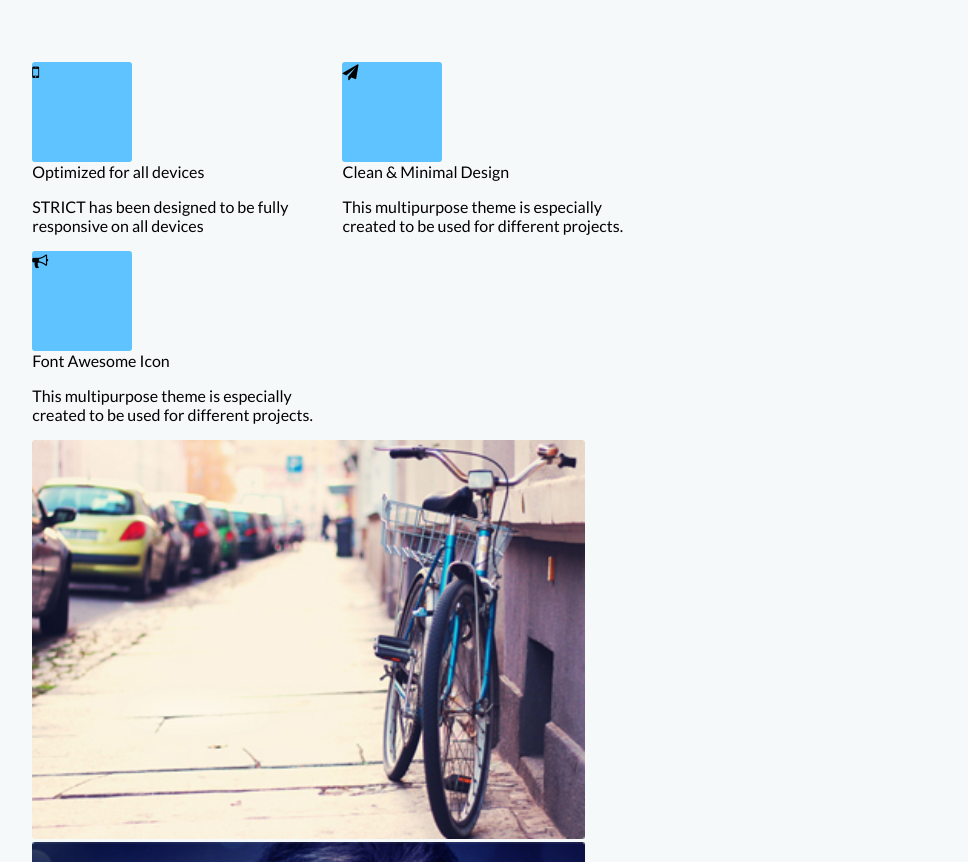
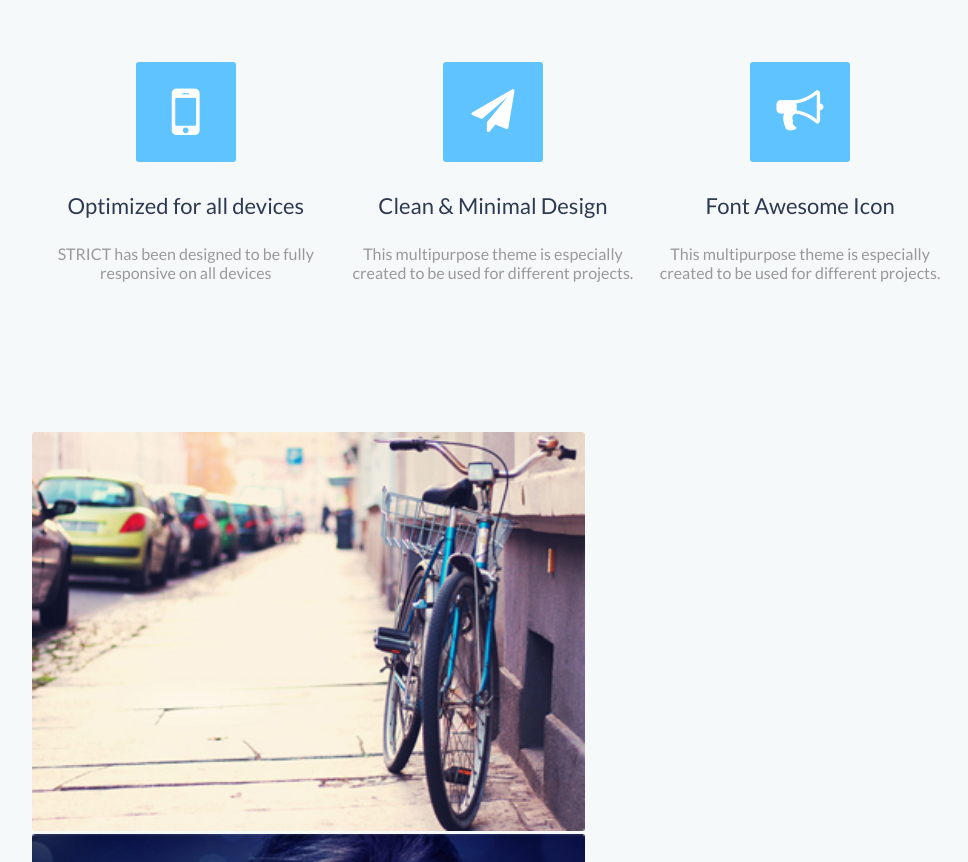
Before and after one commit to SirnikVladik/No-name, a plain HTML site: page index.html in a window 1280 px wide. Shown: the part 1343-2205 px from the top of the page, without its empty margins (147-1115 px from the left). Drawn offline with Linux system fonts and the light colour scheme.

Commit message:
Created third main(icons)

```diff
--- a/index.html
+++ b/index.html
@@ -49,23 +49,23 @@
                 <div class="icon">
                         <i class="fa fa-mobile" aria-hidden="true"></i>
                 </div>
-                <span>Optimized for all devices</span>
-                <p>STRICT has been designed to be fully responsive on all devices</p>
+                <p class="title">Optimized for all devices</p>
+                <p class="text">STRICT has been designed to be fully responsive on all devices</p>
             </div>
             <div class="block">
                 <div class="icon">
                     <i class="fa fa-paper-plane" aria-hidden="true"></i>
                 </div>
-                <span>Clean & Minimal Design</span>
-                <p>This multipurpose theme is especially created
+                <p class="title">Clean & Minimal Design</p>
+                <p class="text">This multipurpose theme is especially created
                         to be used for different projects.</p>
             </div>
             <div class="block">
                 <div class="icon">
                     <i class="fa fa-bullhorn" aria-hidden="true"></i>
                 </div>
-                <span>Font Awesome Icon</span>
-                <p>This multipurpose theme is especially created
+                <p class="title">Font Awesome Icon</p>
+                <p class="text">This multipurpose theme is especially created
                         to be used for different projects.</p>
             </div>
         </div>
--- a/styles/style.css
+++ b/styles/style.css
@@ -118,18 +118,61 @@ header {
     padding-top: 65px;
 }
 
+.icons > div {
+    display: flex;
+    margin-bottom: 150px;
+}
+
 .block {
     width: 33.33%;
-    display: inline-block;
+}
+
+.block > .title {
+    font-size: 137.5%;
+    color: #2d3950;
+    text-align: center;
+    margin: 0;
+    margin-top: 30px;
+}
+
+.block > .text {
+    text-align: center;
+    color: #999;
+    font-size: 100%;
+    margin: 0;
+    margin-top: 25px;
 }
 
 .icon {
-
+    margin: 0 auto;
     background-color: #5fc3ff;
     width: 100px;
     height: 100px;
     border-radius: 3px;
+    text-align: center;
+    box-sizing: border-box;
 }
+
+.fa-mobile {
+    font-size: 65px;
+    padding: 17px 0px;
+}
+
+.fa-paper-plane {
+    font-size: 43px;
+    padding: 27px 0px;
+}
+
+.fa-bullhorn {
+    font-size: 47px;
+    padding: 25px 0px;
+}
+
+.icon > i {
+    color: white;
+}
+
+
 @media screen and (max-width: 1024px) {
     .inner-content {
         padding-top: 200px;
@@ -150,7 +193,13 @@ header {
     }
 }
 
-@media screen and (max-width: 568px) {
+@media screen and (max-width: 1003px) {
+    .block > .title {
+        min-height: 54px;
+    }
+}
+
+@media screen and (max-width: 640px) {
 
     .logo {
         padding: 20px 0px;
@@ -192,6 +241,10 @@ header {
     .down {
         padding-bottom: 50px;
     }
+
+    .block > .title {
+        min-height: 81px;
+    }
 }
 
 @media screen and (max-width: 376px) {
@@ -227,6 +280,10 @@ header {
 
     .down {
         padding-bottom: 25px;
+    }
+
+    .block > .title {
+        min-height: 108px;
     }
 }
 
```
